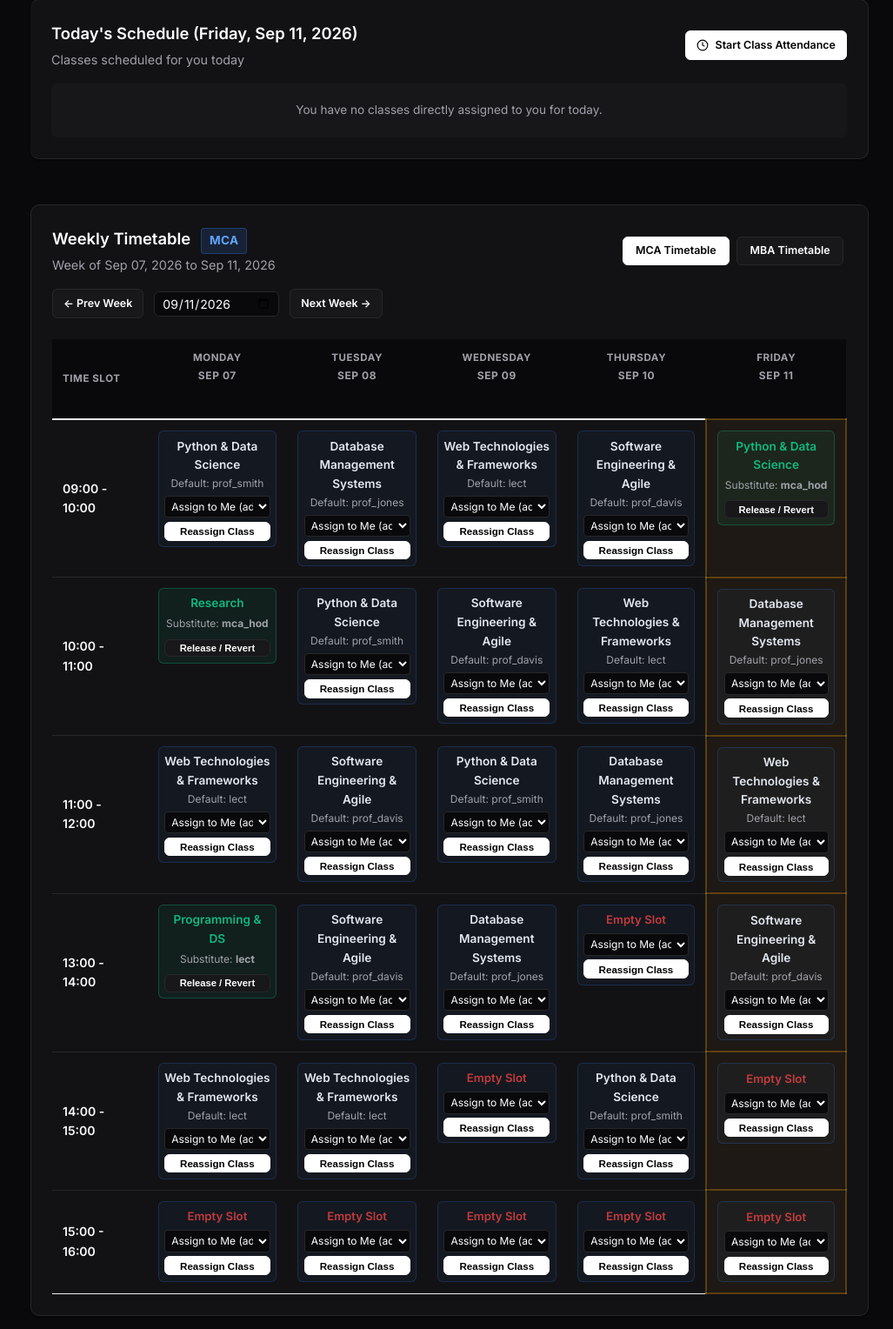
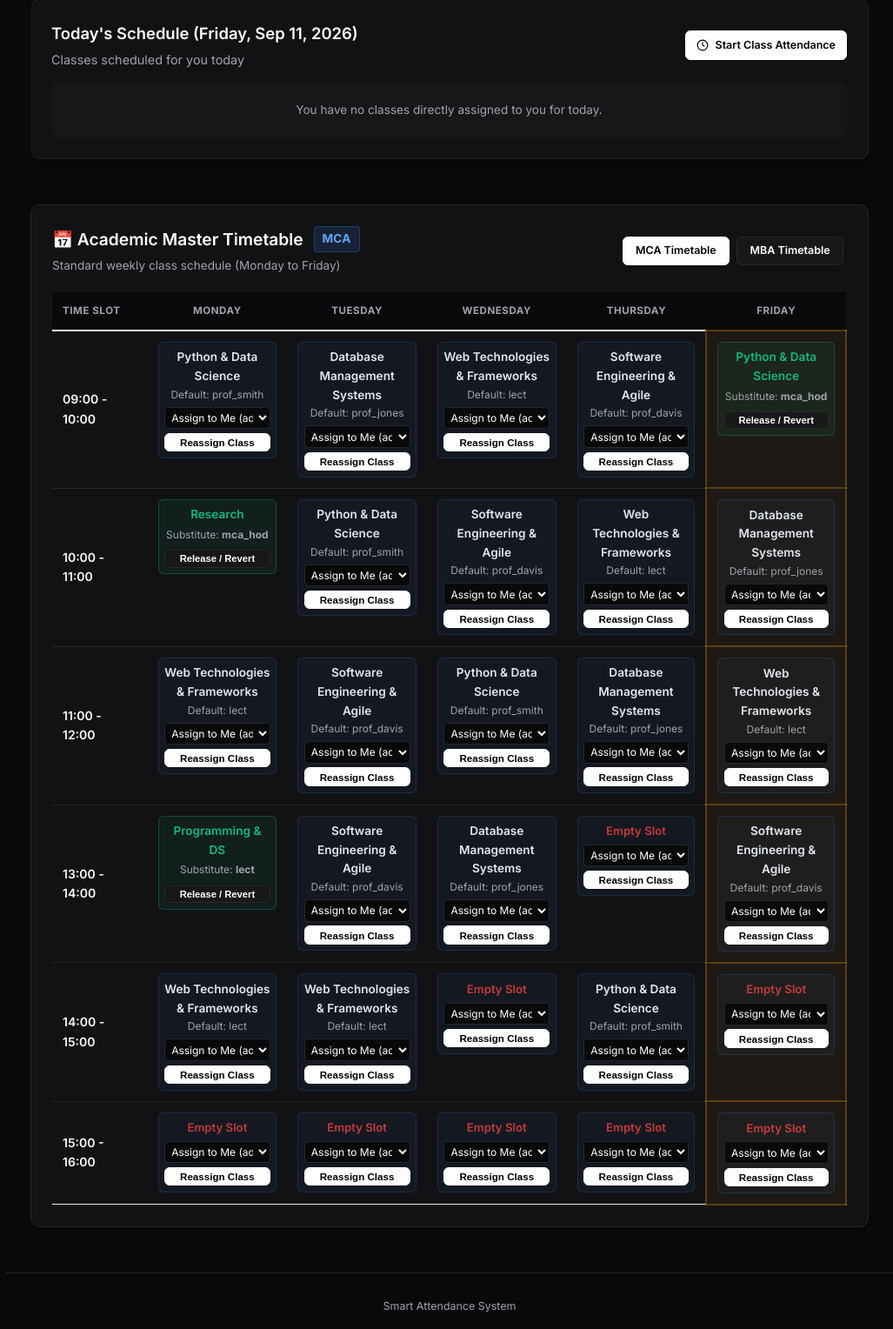
Before and after one commit to ShArAvaNPai/face-recognition, a Flask app: page / in a window 1280 px wide. Shown: the part 924-2452 px from the top of the page at 87% size, without its empty margins (253-1280 px from the left). Run offline with Flask 3, Linux system fonts and the light colour scheme; a user stored in the database is signed in.

Commit message:
feat: implement staff dashboard with metrics, quick actions, and schedule views

```diff
--- a/blueprints/dashboard.py
+++ b/blueprints/dashboard.py
@@ -7,7 +7,8 @@
 
 from extensions import db
 from models import (Student, Subject, AttendanceSession, Attendance, User,
-                    FaceSample, MedicalCertificate, ROLE_STUDENT, TimetableSlot,
+                    FaceSample, MedicalCertificate, ROLE_STUDENT, ROLE_HOD,
+                    ROLE_FACULTY, ROLE_ADMIN, ROLE_DIRECTOR, TimetableSlot,
                     TimetableClaim, LeaveApplication, FacultyAttendanceSession,
                     FacultyAttendance, Notification)
 
--- a/templates/dashboard/staff.html
+++ b/templates/dashboard/staff.html
@@ -157,52 +157,42 @@
 </div>
 
 <div class="card" id="weekly-timetable" style="margin-top:2rem">
-  <div style="display:flex; justify-content:space-between; align-items:center; flex-wrap:wrap; margin-bottom:1.5rem; gap: 1rem;">
+  <div style="display:flex; justify-content:space-between; align-items:center; flex-wrap:wrap; margin-bottom:1.25rem; gap: 1rem;">
     <div>
       <div style="display:flex; align-items:center; gap:0.75rem;">
-        <h2 style="margin-bottom: 0.25rem;">Weekly Timetable</h2>
+        <h2 style="margin: 0; font-size:1.2rem; color:#ffffff;">📅 Academic Master Timetable</h2>
         <span class="badge" style="font-size:0.85rem; font-weight:700; background:rgba(59,130,246,0.15); color:#60a5fa; border:1px solid rgba(59,130,246,0.3);">
           {{ selected_dept }}
         </span>
       </div>
-      <p class="subtitle" style="margin-bottom:0;">Week of {{ week_dates['Monday'].strftime('%b %d, %Y') }} to {{ week_dates['Friday'].strftime('%b %d, %Y') }}</p>
+      <p class="subtitle" style="margin:0.25rem 0 0; font-size:0.85rem;">Standard weekly class schedule (Monday to Friday)</p>
     </div>
 
     <!-- Department Selector (MCA / MBA) -->
     {% if current_user.role in ['admin', 'director'] %}
     <div style="display:flex; align-items:center; gap:0.5rem; background:var(--bg-card); padding:4px; border-radius:8px; border:1px solid var(--border);">
-      <a href="{{ url_for('dashboard.index', dept='MCA', date=current_date_str) }}#weekly-timetable"
+      <a href="{{ url_for('dashboard.index', dept='MCA') }}#weekly-timetable"
          class="btn btn-sm {% if selected_dept == 'MCA' %}btn-primary{% else %}btn-secondary{% endif %}"
          style="padding:0.35rem 0.9rem; font-weight:600; border-radius:6px;">
         MCA Timetable
       </a>
-      <a href="{{ url_for('dashboard.index', dept='MBA', date=current_date_str) }}#weekly-timetable"
+      <a href="{{ url_for('dashboard.index', dept='MBA') }}#weekly-timetable"
          class="btn btn-sm {% if selected_dept == 'MBA' %}btn-primary{% else %}btn-secondary{% endif %}"
          style="padding:0.35rem 0.9rem; font-weight:600; border-radius:6px;">
         MBA Timetable
       </a>
     </div>
     {% endif %}
-
-    <div style="display:flex; align-items:center; gap:0.75rem;">
-      <a class="btn btn-secondary btn-sm" href="{{ url_for('dashboard.index', dept=selected_dept, date=prev_week_date) }}#weekly-timetable">&larr; Prev Week</a>
-      <form method="GET" action="{{ url_for('dashboard.index') }}" style="display:inline-flex; align-items:center; gap:0.5rem; margin:0;">
-        <input type="hidden" name="dept" value="{{ selected_dept }}">
-        <input type="date" name="date" value="{{ current_date_str }}" class="form-control" style="padding:0.25rem 0.5rem; font-size:0.875rem;" onchange="this.form.submit()">
-      </form>
-      <a class="btn btn-secondary btn-sm" href="{{ url_for('dashboard.index', dept=selected_dept, date=next_week_date) }}#weekly-timetable">Next Week &rarr;</a>
-    </div>
   </div>
 
   <div class="table-responsive">
     <table style="width:100%; border-collapse:collapse; min-width:800px;">
       <thead>
         <tr style="border-bottom: 2px solid var(--border-color, #eee);">
-          <th style="width:12%; padding:0.75rem; text-align:left;">Time Slot</th>
+          <th style="width:12%; padding:0.75rem; text-align:left;">TIME SLOT</th>
           {% for day in timetable_days %}
           <th style="width:17.6%; padding:0.75rem; text-align:center;">
-            <div>{{ day }}</div>
-            <div class="subtitle" style="font-size:0.75rem; margin-top:2px;">{{ week_dates[day].strftime('%b %d') }}</div>
+            {{ day | upper }}
           </th>
           {% endfor %}
         </tr>
```
Also changed, not shown: attendance.db.
